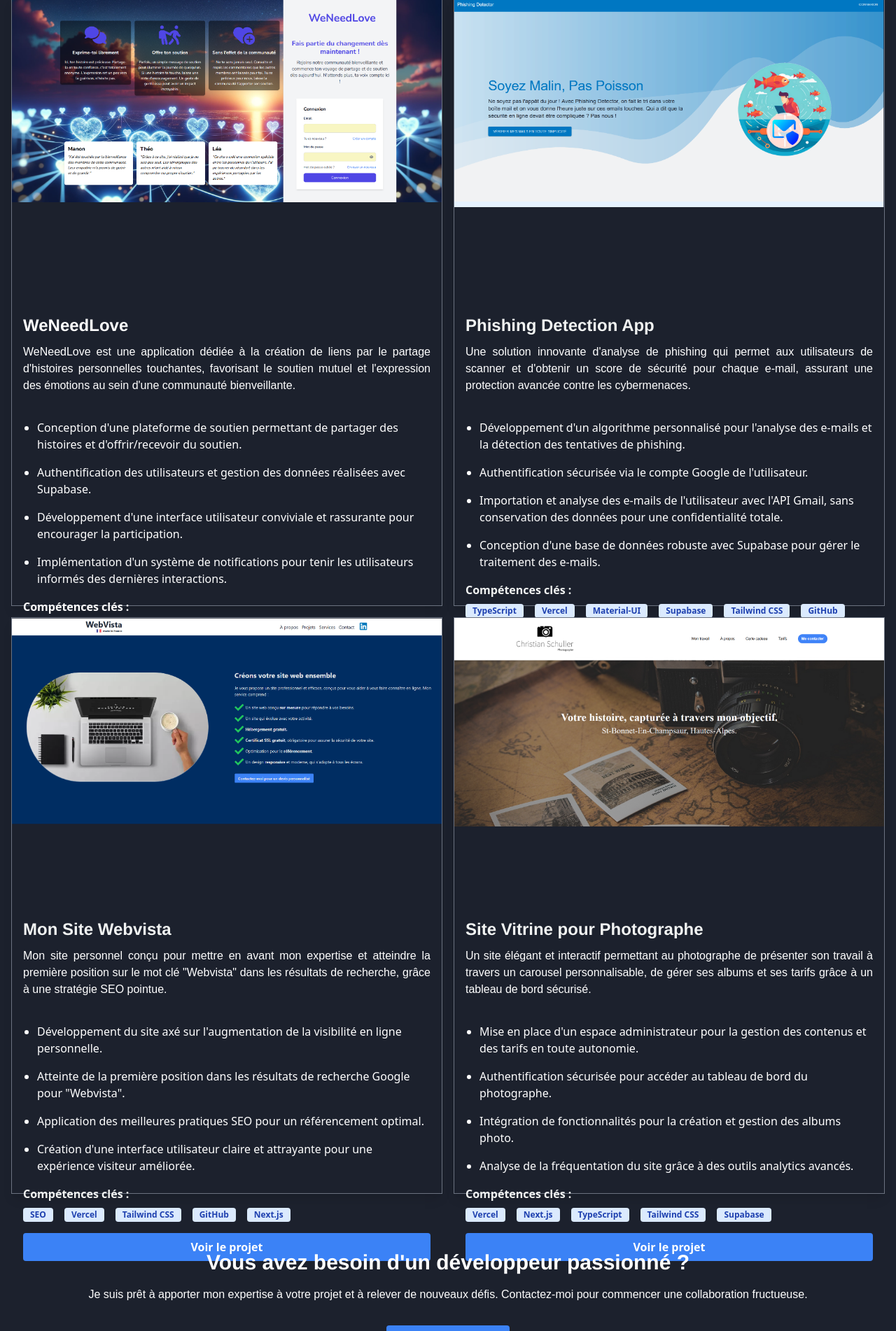
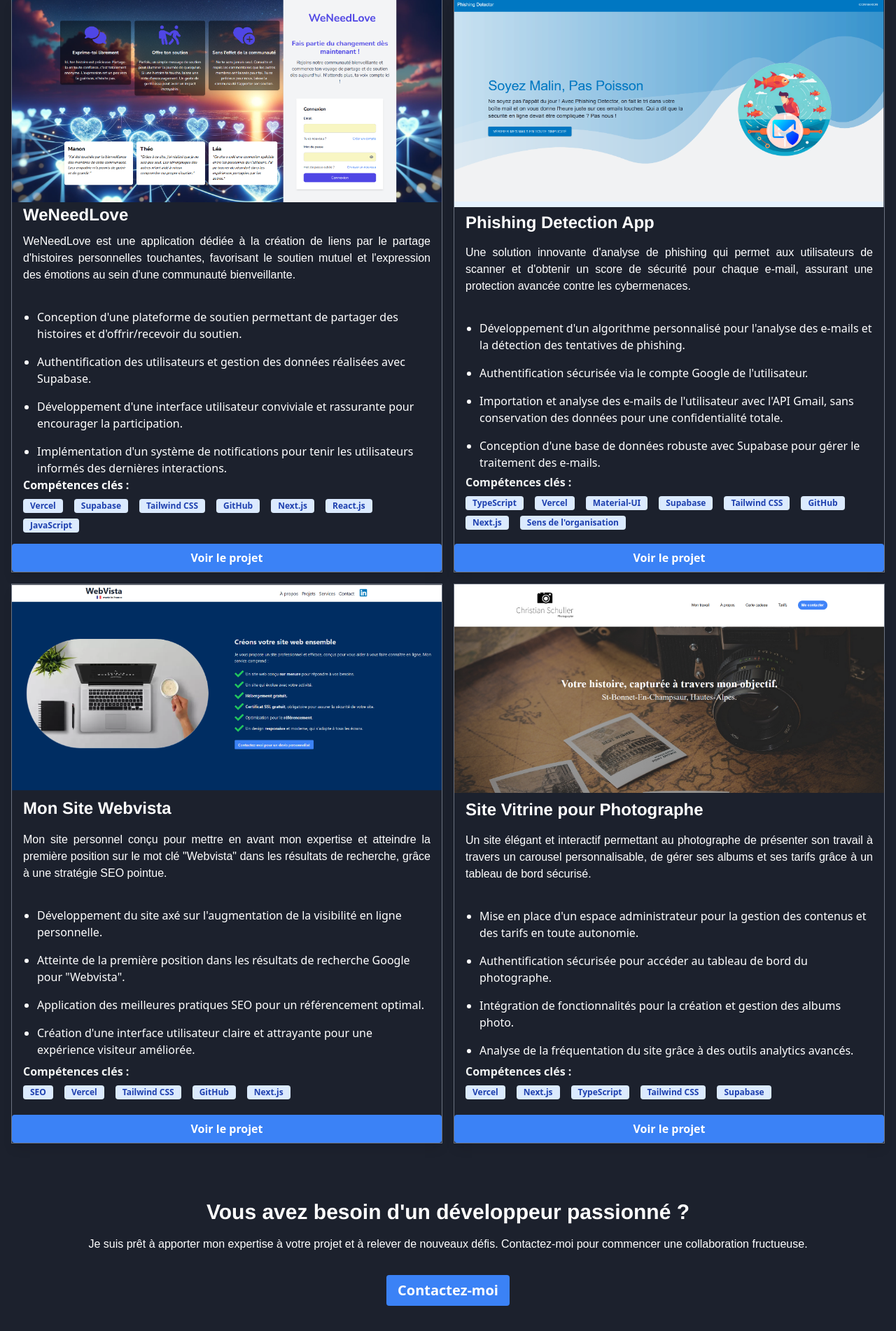
Before and after one commit to BriceKaszluk/portfolio, a Next.js app: page / in a window 1280 px wide. Shown: the part 1975-3877 px from the top of the page at 70% size. Built offline with nearby package versions, Linux system fonts and the light colour scheme.

Commit message:
fix: bug in projects list grid

```diff
--- a/app/page.js
+++ b/app/page.js
@@ -230,10 +230,10 @@
       </div>
 
       <div className=" mx-auto px-4 py-8 min-h-screen">
-        <div className="grid grid-cols-1 md:grid-cols-2 h-full gap-4">
+        <div className="grid grid-cols-1 md:grid-cols-2 min-h-screen gap-4">
           {/* Projet 1 */}
-          <div className="block shadow-lg md:min-h-screen border border-gray-500">
-            <div className="relative w-full md:h-1/2">
+          <div className="flex flex-col justify-between shadow-lg md:min-h-screen border border-gray-500">
+            <div className="relative w-full">
               {/* Image container */}
               <Image
                 src="/weneedlove-picture.png"
@@ -247,8 +247,8 @@
             </div>
 
             {/* Project Information */}
-            <div className="p-4 h-1/2 flex flex-col justify-between">
-              <h3 className="font-bold text-white">WeNeedLove</h3>
+            <h3 className="pl-4 font-bold text-white">WeNeedLove</h3>
+            <div className="px-4 flex flex-col justify-between">
               <p className="text-white mt-2">
                 WeNeedLove est une application dédiée à la création de liens par
                 le partage d&apos;histoires personnelles touchantes, favorisant
@@ -273,7 +273,8 @@
                   les utilisateurs informés des dernières interactions.
                 </li>
               </ul>
-              <div className="mt-4">
+            </div>
+            <div className="pl-4">
               <span className="font-semibold text-white">
                 Compétences clés :
               </span>
@@ -314,11 +315,10 @@
               </div>
             </Link>
           </div>
-          </div>
 
           {/* Projet 2 */}
-          <div className="block shadow-lg md:min-h-screen border border-gray-500">
-          <div className="relative w-full md:h-1/2">
+          <div className="flex flex-col justify-between shadow-lg md:min-h-screen border border-gray-500">
+            <div className="relative w-full">
               {/* Image container */}
               <Image
                 src="/phishing-detector-picture.png"
@@ -330,8 +330,10 @@
                 quality={100}
               />
             </div>
-            <div className="p-4 h-1/2 flex flex-col justify-between">
-              <h3 className="font-bold">Phishing Detection App</h3>
+            <h3 className="pl-4 font-bold text-white">
+              Phishing Detection App
+            </h3>
+            <div className="px-4 flex flex-col">
               <p className="text-white mt-2">
                 Une solution innovante d&apos;analyse de phishing qui permet aux
                 utilisateurs de scanner et d&apos;obtenir un score de sécurité
@@ -358,7 +360,8 @@
                   pour gérer le traitement des e-mails.
                 </li>
               </ul>
-              <div className="mt-4">
+            </div>
+            <div className="pl-4">
               <span className="font-semibold">Compétences clés :</span>
               <div className="flex flex-wrap gap-2 mt-2">
                 <span className="bg-blue-100 text-blue-800 text-xs font-semibold mr-2 px-2.5 py-0.5 rounded">
@@ -398,11 +401,10 @@
               </div>
             </Link>
           </div>
-          </div>
 
           {/* Projet 3 */}
-          <div className="block shadow-lg md:min-h-screen border border-gray-500">
-          <div className="relative w-full md:h-1/2">
+          <div className="flex flex-col justify-between shadow-lg md:min-h-screen border border-gray-500">
+            <div className="relative w-full">
               {/* Image container */}
               <Image
                 src="/webvista-picture.png"
@@ -414,8 +416,8 @@
                 quality={100}
               />
             </div>
-            <div className="p-4 h-1/2 flex flex-col justify-between">
-              <h3 className="font-bold">Mon Site Webvista</h3>
+            <h3 className="pl-4 font-bold text-white">Mon Site Webvista</h3>
+            <div className="px-4 flex flex-col">
               <p className="text-white mt-2">
                 Mon site personnel conçu pour mettre en avant mon expertise et
                 atteindre la première position sur le mot clé
@@ -440,7 +442,8 @@
                   pour une expérience visiteur améliorée.
                 </li>
               </ul>
-              <div className="mt-4">
+            </div>
+            <div className="pl-4">
               <span className="font-semibold">Compétences clés :</span>
               <div className="flex flex-wrap gap-2 mt-2">
                 <span className="bg-blue-100 text-blue-800 text-xs font-semibold mr-2 px-2.5 py-0.5 rounded">
@@ -471,11 +474,10 @@
               </div>
             </Link>
           </div>
-          </div>
 
           {/* Projet 4 */}
-          <div className="block shadow-lg md:min-h-screen border border-gray-500">
-          <div className="relative w-full md:h-1/2">
+          <div className="flex flex-col justify-between shadow-lg md:min-h-screen border border-gray-500">
+            <div className="relative w-full">
               {/* Image container */}
               <Image
                 src="/christian-picture.png"
@@ -487,8 +489,10 @@
                 quality={100}
               />
             </div>
-            <div className="p-4 h-1/2 flex flex-col justify-between">
-              <h3 className="font-bold">Site Vitrine pour Photographe</h3>
+            <h3 className="pl-4 font-bold text-white">
+              Site Vitrine pour Photographe
+            </h3>
+            <div className="px-4 flex flex-col">
               <p className="text-white mt-2">
                 Un site élégant et interactif permettant au photographe de
                 présenter son travail à travers un carousel personnalisable, de
@@ -513,7 +517,8 @@
                   analytics avancés.
                 </li>
               </ul>
-              <div className="mt-4">
+            </div>
+            <div className="pl-4">
               <span className="font-semibold">Compétences clés :</span>
               <div className="flex flex-wrap gap-2 mt-2">
                 <span className="bg-blue-100 text-blue-800 text-xs font-semibold mr-2 px-2.5 py-0.5 rounded">
@@ -543,7 +548,6 @@
                 Voir le projet
               </div>
             </Link>
-            </div>
           </div>
         </div>
       </div>
```
Lines whose indentation alone changed are shown as unchanged.
